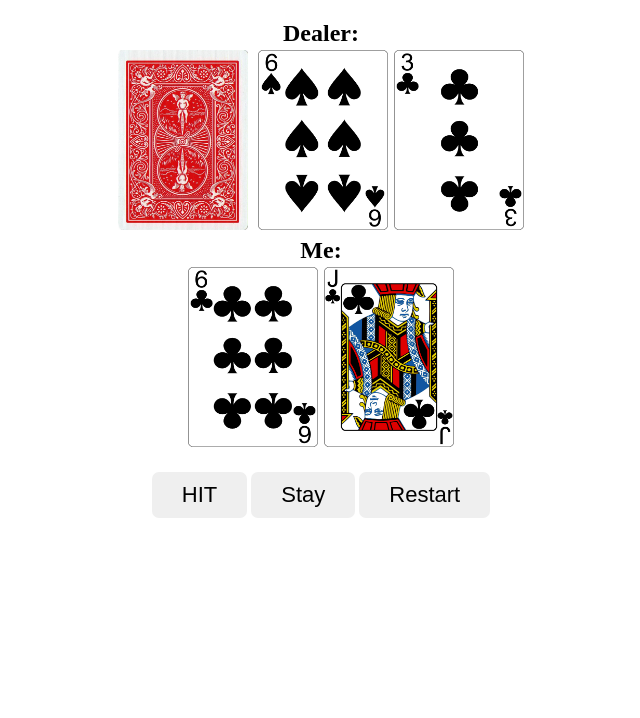
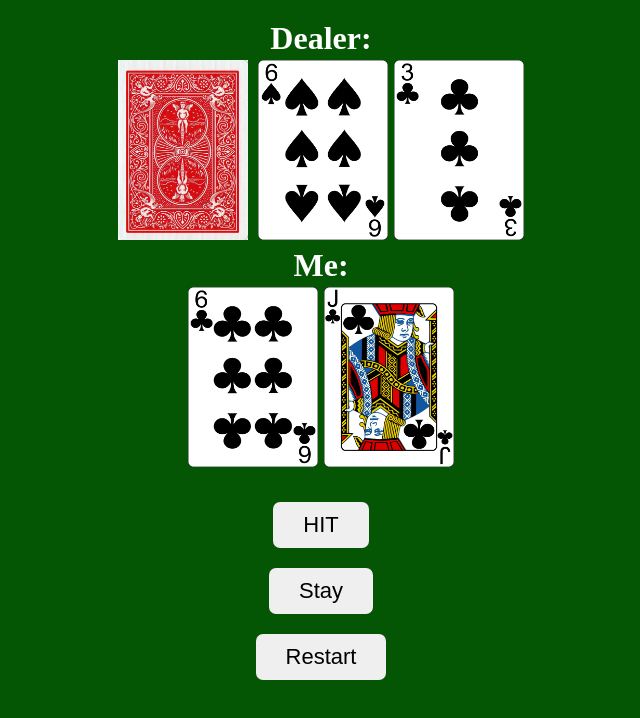
Before and after one commit to shahbazyyan/BlackJack, a plain HTML site: page index.html in a window 1280 px wide. Both pictures are taken after a click on the button "Restart". Shown: the whole page, without its empty margins (319-959 px from the left). Drawn offline with Linux system fonts and the light colour scheme.

Commit message:
Some changes

```diff
--- a/index.js
+++ b/index.js
@@ -43,13 +43,12 @@ function buildDeck() {
     // console.log(hiddenCard);
     // console.log(delerSum);
 
-    while (delerSum < 17) {
+    while (delerSum <= 16) {
         let cardImg = document.createElement("img");
         let card = deck.pop();
         cardImg.src = './cards/' + card + '.png';
         delerSum += getValue(card);
         dealerAce += checkAce(card);
-
         document.getElementById("dealer-cards").append(cardImg);
     };
 
@@ -136,8 +135,8 @@ function buildDeck() {
     return playerSum;
  };
 
- function resultGame () {
+ function restartGame () {
    window.location.reload();
  };
 
- document.getElementById("restart").addEventListener("click", resultGame);
+ document.getElementById("restart").addEventListener("click", restartGame);
--- a/style.css
+++ b/style.css
@@ -6,6 +6,9 @@
 body {
     text-align: center;
     padding: 20px;
+    background: rgb(4, 86, 4);
+    display: flex;
+    flex-direction: column;
 }
 
 #dealer-cards img{
@@ -27,8 +30,21 @@ button {
     border: none;
     cursor: pointer;
     font-size: 22px;
+    display: flex;
+    align-self: center;
+    margin: 10px;
 }
 
 button:hover {
     background: #ccc;
 }
+
+#result {
+    font-size: 2rem;
+    color: #fff;
+}
+
+h2, span {
+    font-size: 2rem;
+    color: #fff;
+}
```
